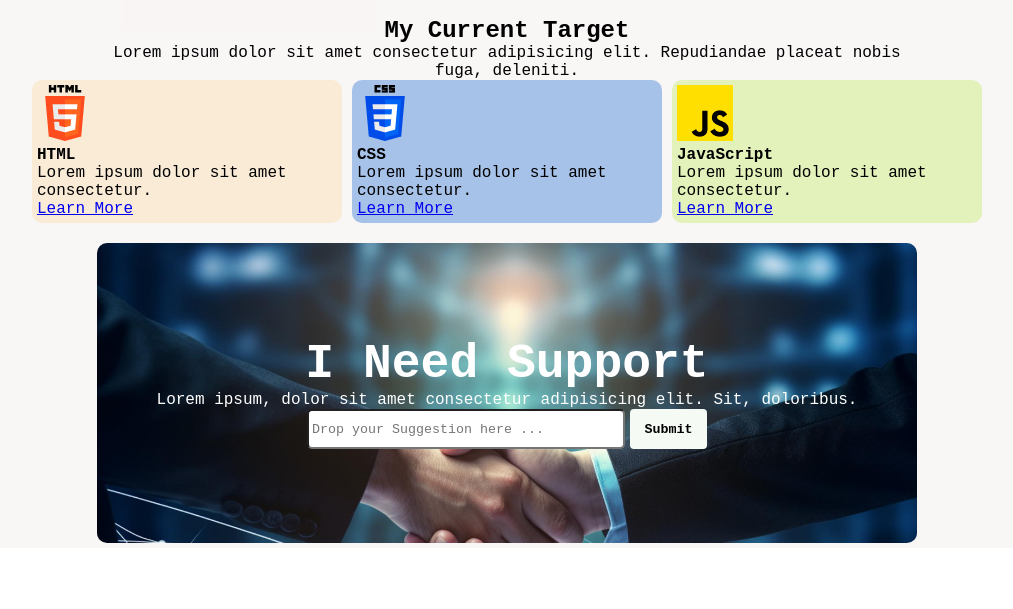
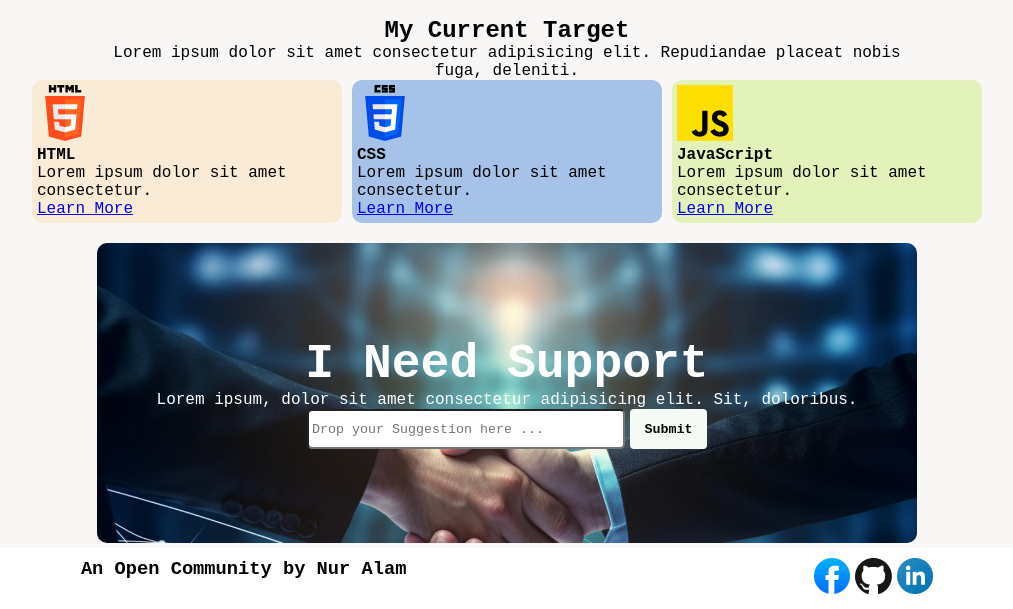
Before and after one commit to nur127/First-Assignment, a plain HTML site: page index.html in a window 1280 px wide. Shown: the part 1749-2358 px from the top of the page, without its empty margins (133-1146 px from the left). Before the commit the page ends 2297 px from the top, so only its background shows below. Drawn offline with Linux system fonts and the light colour scheme.

Commit message:
the project is completed with the footer part

```diff
--- a/index.html
+++ b/index.html
@@ -120,6 +120,12 @@
         </div>
     </div>
     <footer>
+        <h3>An Open Community by Nur Alam</h3>
+        <ul>
+            <li><img src="./assets/facebook.png" alt=""></li>
+            <li><img src="./assets/github.png" alt=""></li>
+            <li><img src="./assets/linkedin-icon 1.png" alt=""></li>
+        </ul>
 
     </footer>
 
--- a/style.css
+++ b/style.css
@@ -169,3 +169,18 @@ input[type=submit] {
     font-weight: bold;
 
   }
+
+
+footer{
+    display: flex;
+    justify-content: space-around;
+    margin: 10px;
+}
+footer ul{
+    display: flex;
+     gap: 5px;
+
+}
+ul li {
+    list-style: none;
+}
```
